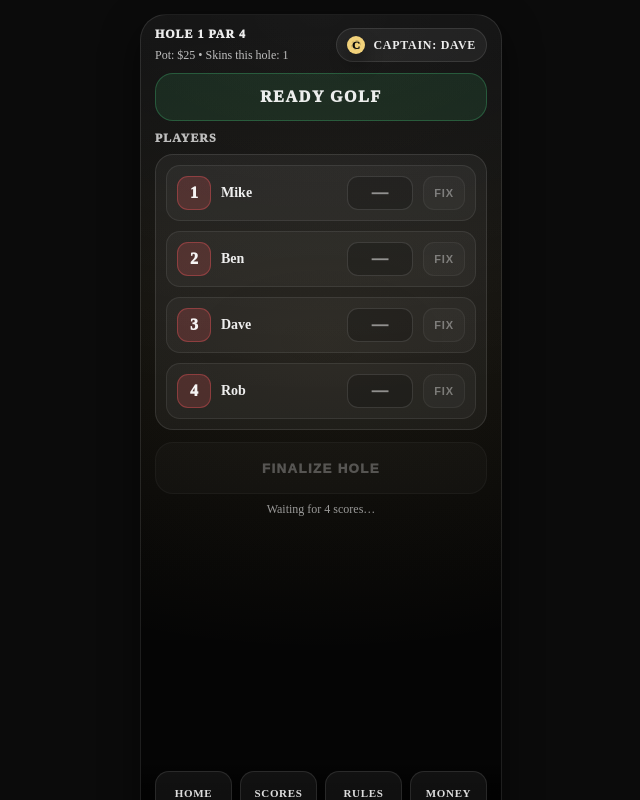
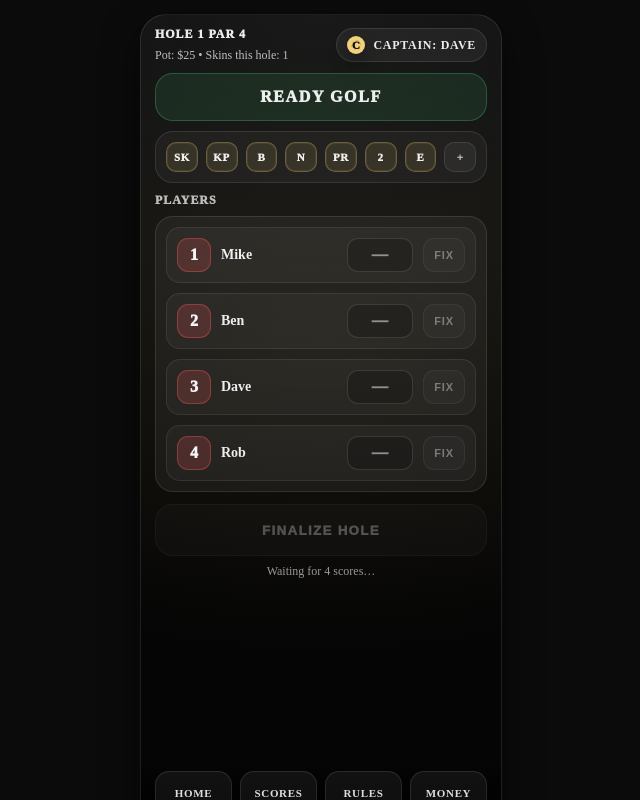
Before and after one commit to drillfastdave-web/maxskins, a plain HTML site: page app/scorekeeper/index.html in a window 1280 px wide. Shown: the whole page, without its empty margins (319-959 px from the left). Drawn offline with Linux system fonts and the light colour scheme.

Commit message:
Update index.html

```diff
--- a/app/scorekeeper/index.html
+++ b/app/scorekeeper/index.html
@@ -312,6 +312,45 @@
     }
   </style>
 
+
+  <style id="ms-games-css">
+
+    /* ===== Active Games (8-slot indicator) ===== */
+    .gamesWrap{
+      margin: 0 14px 10px;
+      padding: 10px 10px;
+      border-radius: 18px;
+      background: rgba(255,255,255,.04);
+      border: 1px solid rgba(255,255,255,.10);
+    }
+    .gamesGrid{
+      display:grid;
+      grid-template-columns: repeat(8, 1fr);
+      gap: 8px;
+    }
+    .gameSq{
+      height: 30px;
+      border-radius: 10px;
+      display:flex;
+      align-items:center;
+      justify-content:center;
+      font-weight: 950;
+      letter-spacing: .06em;
+      font-size: 11px;
+      color: rgba(255,255,255,.70);
+      background: rgba(255,255,255,.05);
+      border: 1px solid rgba(255,255,255,.10);
+      user-select:none;
+    }
+    .gameSq.on{
+      color: rgba(255,255,255,.92);
+      border-color: rgba(241,209,122,.28);
+      background: rgba(241,209,122,.10);
+      box-shadow: 0 0 0 1px rgba(241,209,122,.08) inset;
+    }
+
+  </style>
+
 </head>
 <body>
   <div id="msIsoStage">
@@ -331,6 +370,21 @@
       </div>
 
       <div class="readyBtn on" id="readyBtn">READY GOLF</div>
+
+      <div class="gamesWrap" aria-label="Active games">
+        <div class="gamesGrid" id="msGamesGrid">
+          <!-- 8 slots (wired later) -->
+          <div class="gameSq" data-game="skins" title="Skins">SK</div>
+          <div class="gameSq" data-game="kp" title="KP / Closest-to-the-Pin">KP</div>
+          <div class="gameSq" data-game="birdie" title="Birdie Pot">B</div>
+          <div class="gameSq" data-game="nassau" title="Nassau">N</div>
+          <div class="gameSq" data-game="press" title="Presses">PR</div>
+          <div class="gameSq" data-game="deucepot" title="Deuce Pot">2</div>
+          <div class="gameSq" data-game="eagle" title="Eagle Pot">E</div>
+          <div class="gameSq" data-game="custom" title="Custom / TBD">+</div>
+        </div>
+      </div>
+
 
       <div class="sectionTitle">Players</div>
       <div class="list" id="playerList">
```
